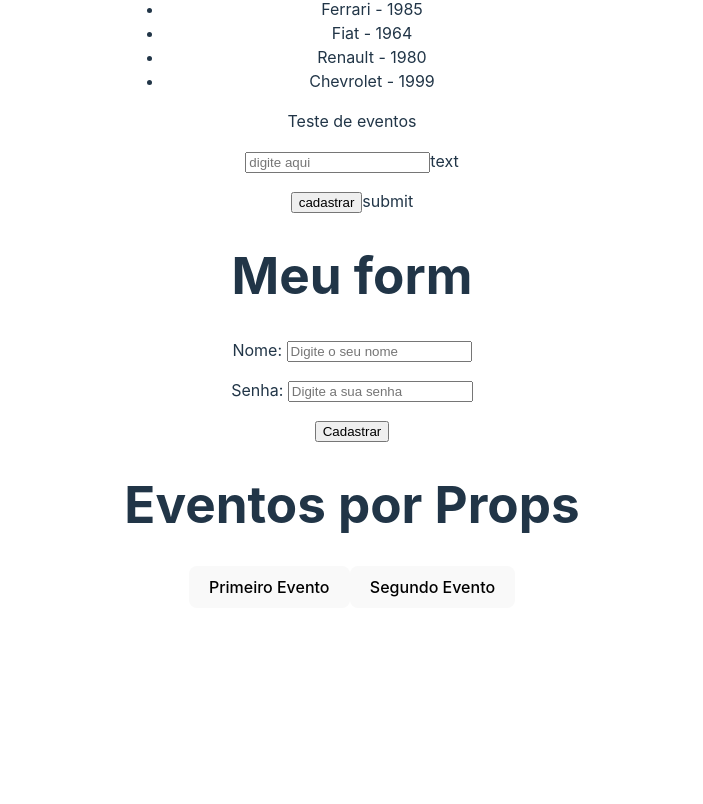
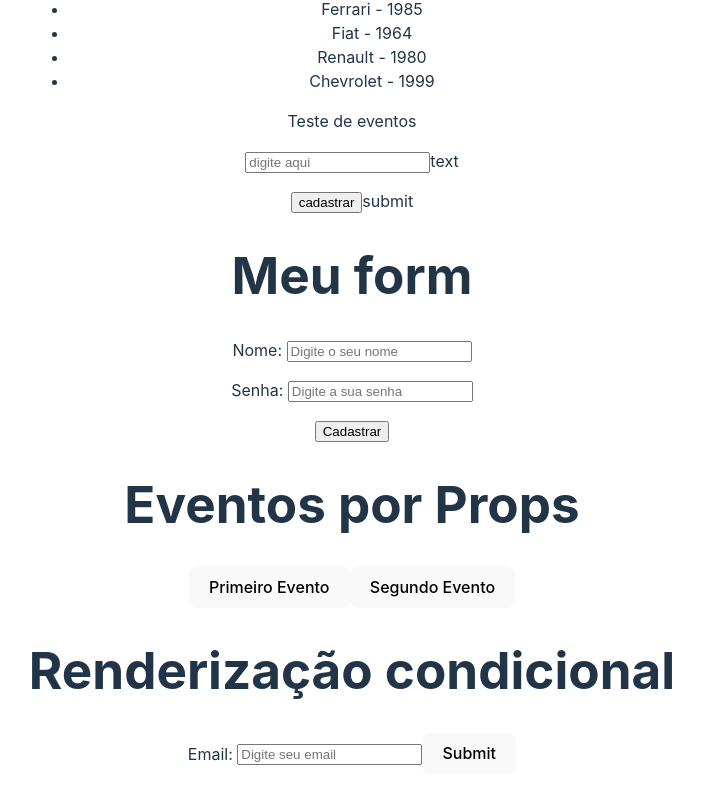
Before and after one commit to orielvf/aulas_r, a React app: page / in a window 1280 px wide. Shown: the part 661-1465 px from the top of the page, without its empty margins (288-991 px from the left). Before the commit the page ends 1301 px from the top, so only its background shows below. Built offline with nearby package versions, Linux system fonts and the light colour scheme; the HTML template or start-up script is replaced by a standard one.

Commit message:
Renderização Condicional

```diff
--- a/src/App.jsx
+++ b/src/App.jsx
@@ -6,6 +6,8 @@ import List from './components/List'
 import Evento from './components/Evento'
 import Form from './components/Form'
 import EventoParaButton from './components/eventosPorProps/EventoParaButton'
+import Render from './components/RenderizacaoCondicional/Render'
+
 
 function App() {
   const nome = "maria"
@@ -15,13 +17,10 @@ function App() {
     <>
     {/*Componente basico com hello world*/}
     <HelloWorld/>
-
     {/*componente usando props*/}
     <SayMyName nome="Oriel"/>
-
     {/*podemos usar com uma propriedade dinâmica*/}
     <SayMyName nome={nome}/>
-
     {/*Varias props dentro de um componente e desestruturadas*/}
     <Pessoa
       nome= "João"
@@ -29,22 +28,17 @@ function App() {
       profissao="Lenhador"
       idade="28"
     />
-
     {/*Temos que importar o prop-types que ja é nativo do react, temos
     defaultProps e isRequired*/}
     <List/>
-
     {/*Recebi um Warning que o metodo de implementar props mudou*/}
-
     {/*Eventos: podemos mater eles com o preventDefault com um 'e' é util pelo
     fluxo do SPA*/}
     <Evento/>
-
     {/*devemos usar um label no form para melhorar a assecibilidade*/}
     <Form/>
-
     <EventoParaButton/>
-
+    <Render/>
     </>
   )
 }
--- /dev/null
+++ b/src/components/RenderizacaoCondicional/Render.jsx
@@ -0,0 +1,52 @@
+import { useState } from 'react'
+import Button from '../eventosPorProps/Button'
+
+
+function Render(){
+    const [email,setEmail]= useState()
+    const [email2,setEmail2]= useState()
+
+    function enviarEmail(e){
+        e.preventDefault()
+        setEmail2(email)
+    }
+    function ApagarEmail2()
+    {
+        setEmail2('')
+    }
+    return(
+    <>
+    <h1>Renderização condicional</h1>
+    <form>
+    <label htmlFor="email">Email: </label>
+    <input
+        id="email"
+        name="email"
+        placeholder="Digite seu email"
+        type="email"
+        onChange={ (e) => setEmail(e.target.value)}
+    />
+    <Button
+        tipo="submit"
+        evento={enviarEmail}
+        texto="Submit"
+    />
+        {email2 &&(
+        <div>
+        {email2}
+        <Button
+        texto ="Apagar"
+        evento={ApagarEmail2}
+        tipo="button"
+        ></Button>
+        </div>
+    )}
+    </form>
+
+
+
+    </>
+    )
+}
+
+export default Render
```
